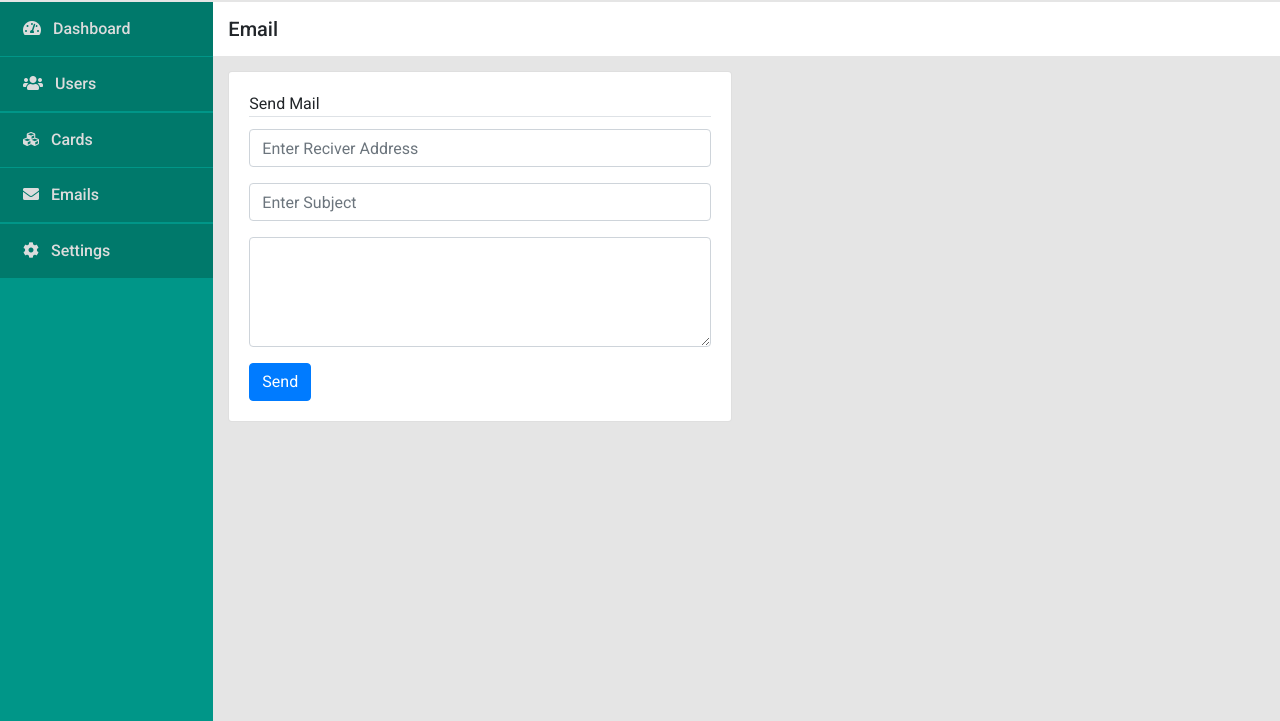
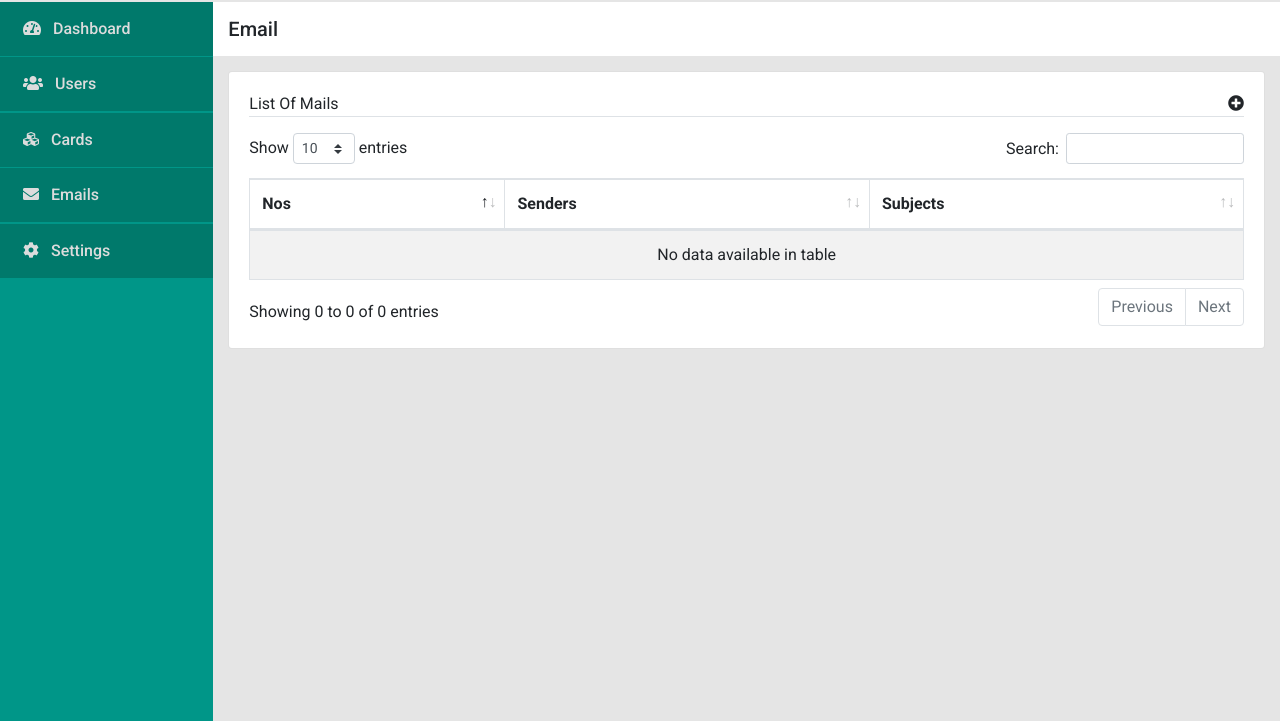
Before and after one commit to sourabhraikwar/e_invite, a Django app: page /dashboard/emails in a window 1280 px wide. Shown: the part 56-777 px from the top of the page. Run offline with Django 3.2, Linux system fonts and the light colour scheme; data that the repository does not hold is empty; some libraries are stand-ins or nearby versions.

Commit message:
email list

```diff
--- a/dashboard/views.py
+++ b/dashboard/views.py
@@ -50,9 +50,14 @@ def emails(request):
 				send_data.save()
 				return HttpResponse('mail send successfully')
 
+
+	data = sendEmails.objects.all()
+
 	context = {
 		'title': 'Email',
 		'send_data': send_data,
+		'data': data,
+
 	}
 	return render(request, 'dashboard/emails.html', context)
 
@@ -81,3 +86,8 @@ def profile(request):
 		'title': 'Profile'
 	}
 	return render(request, 'dashboard/profile.html', context)
+
+
+# def show_mail(request):
+# 	data = sendEmails.objects.all()
+# 	return render(request, 'dashboard/emails.html', {'data':data})
--- a/e_invite/settings.py
+++ b/e_invite/settings.py
@@ -24,7 +24,7 @@ SECRET_KEY = 'l%ba)$l-@tw1x1@-uql&n!&8uy#wp%)_$cfok)t77dhzgc72zk'
 # SECURITY WARNING: don't run with debug turned on in production!
 DEBUG = True
 
-ALLOWED_HOSTS = ['192.168.1.34','localhost']
+ALLOWED_HOSTS = ['192.168.1.34', 'localhost', '127.0.0.1', ]
 
 
 # Application definition
--- a/templates/dashboard/emails.html
+++ b/templates/dashboard/emails.html
@@ -3,7 +3,7 @@
 {% block dash_content %}
 <div class="container-fluid">
 	<div class="row">
-		<div class="col-md-6">
+		<div class="col-md-6 d-none">
 			<div class="card">
 				<div class="card-body">
 					<div class="card-title border-bottom">Send Mail</div>
@@ -35,6 +35,36 @@
 				</div>
 			</div>
 		</div>
+
+
+		<div class="col-md-12">
+			<div class="card">
+				<div class="card-body">
+					<div class="card-title border-bottom mb-3">List Of Mails
+					<span class="float-right"><i class="fas fa-plus-circle"  data-toggle="modal" data-target="#add_mail" ></i></span></div>
+					<table class="table table-striped table-bordered myTable">
+					  <thead>
+					    <tr>
+					      <th scope="col">Nos</th>
+					      <th scope="col">Senders</th>
+					      <th scope="col">Subjects</th>
+					    </tr>
+					  </thead>
+					  {% for x in data %}
+					  <tbody>
+					    <tr>
+					      <th scope="row">{{x.id}}</th>
+					      <td>{{x.to}}</td>
+					      <td>{{x.subject}}</td>
+					    </tr>
+					  </tbody>
+					  {% endfor %}
+					</table>
+				</div>
+			</div>
+		</div>
+
+
 	</div>
 </div>
 {% endblock %}
```
